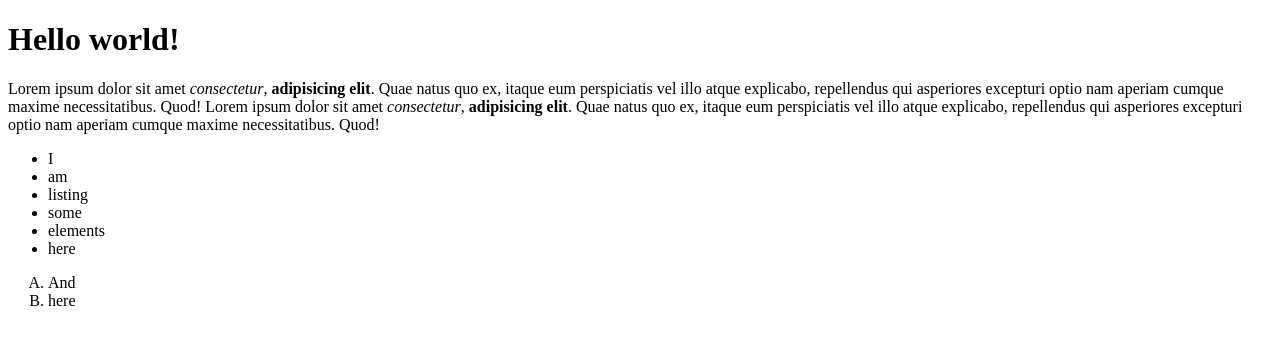
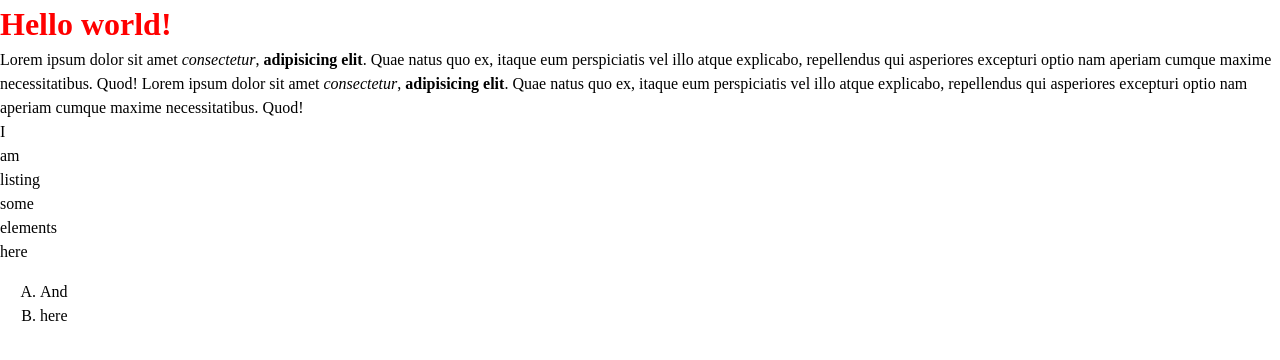
Before and after one commit to simeon-petrov-5/SoftUni-HTML-CSS-May-2022, a plain HTML site: page exercise-04-css-box-model/css-reset-example/index.html in a window 1280 px wide. Drawn offline with Linux system fonts and the light colour scheme.

Commit message:
examples from exercise 04

```diff
--- a/exercise-04-css-box-model/css-reset-example/index.html
+++ b/exercise-04-css-box-model/css-reset-example/index.html
@@ -4,6 +4,7 @@
     <meta charset="UTF-8" />
     <meta http-equiv="X-UA-Compatible" content="IE=edge" />
     <meta name="viewport" content="width=device-width, initial-scale=1.0" />
+    <link rel="stylesheet" href="reset-modern.css" />
     <link rel="stylesheet" href="style.css" />
     <title>Document</title>
   </head>
@@ -22,7 +23,7 @@
         Quod!
       </p>
 
-      <ul>
+      <ul role='list'>
         <li>I</li>
         <li>am</li>
         <li>listing</li>
--- /dev/null
+++ b/exercise-04-css-box-model/css-reset-example/reset-modern.css
@@ -0,0 +1,76 @@
+/* Box sizing rules */
+*,
+*::before,
+*::after {
+  box-sizing: border-box;
+}
+
+/* Remove default margin */
+body,
+h1,
+h2,
+h3,
+h4,
+p,
+figure,
+blockquote,
+dl,
+dd {
+  margin: 0;
+}
+
+/* Remove list styles on ul, ol elements with a list role, which suggests default styling will be removed */
+ul[role='list'],
+ol[role='list'] {
+  list-style: none;
+  margin: 0px;
+  padding: 0px;
+}
+
+/* Set core root defaults */
+html:focus-within {
+  scroll-behavior: smooth;
+}
+
+/* Set core body defaults */
+body {
+  min-height: 100vh;
+  text-rendering: optimizeSpeed;
+  line-height: 1.5;
+}
+
+/* A elements that don't have a class get default styles */
+a:not([class]) {
+  text-decoration-skip-ink: auto;
+}
+
+/* Make images easier to work with */
+img,
+picture {
+  max-width: 100%;
+  display: block;
+}
+
+/* Inherit fonts for inputs and buttons */
+input,
+button,
+textarea,
+select {
+  font: inherit;
+}
+
+/* Remove all animations, transitions and smooth scroll for people that prefer not to see them */
+@media (prefers-reduced-motion: reduce) {
+  html:focus-within {
+   scroll-behavior: auto;
+  }
+
+  *,
+  *::before,
+  *::after {
+    animation-duration: 0.01ms !important;
+    animation-iteration-count: 1 !important;
+    transition-duration: 0.01ms !important;
+    scroll-behavior: auto !important;
+  }
+}
--- /dev/null
+++ b/exercise-04-css-box-model/css-reset-example/reset.css
@@ -0,0 +1,48 @@
+/* http://meyerweb.com/eric/tools/css/reset/
+   v2.0 | 20110126
+   License: none (public domain)
+*/
+
+html, body, div, span, applet, object, iframe,
+h1, h2, h3, h4, h5, h6, p, blockquote, pre,
+a, abbr, acronym, address, big, cite, code,
+del, dfn, em, img, ins, kbd, q, s, samp,
+small, strike, strong, sub, sup, tt, var,
+b, u, i, center,
+dl, dt, dd, ol, ul, li,
+fieldset, form, label, legend,
+table, caption, tbody, tfoot, thead, tr, th, td,
+article, aside, canvas, details, embed,
+figure, figcaption, footer, header, hgroup,
+menu, nav, output, ruby, section, summary,
+time, mark, audio, video {
+	margin: 0;
+	padding: 0;
+	border: 0;
+	font-size: 100%;
+	font: inherit;
+	vertical-align: baseline;
+}
+/* HTML5 display-role reset for older browsers */
+article, aside, details, figcaption, figure,
+footer, header, hgroup, menu, nav, section {
+	display: block;
+}
+body {
+	line-height: 1;
+}
+ol, ul {
+	list-style: none;
+}
+blockquote, q {
+	quotes: none;
+}
+blockquote:before, blockquote:after,
+q:before, q:after {
+	content: '';
+	content: none;
+}
+table {
+	border-collapse: collapse;
+	border-spacing: 0;
+}
--- a/exercise-04-css-box-model/css-reset-example/style.css
+++ b/exercise-04-css-box-model/css-reset-example/style.css
@@ -0,0 +1,3 @@
+h1{
+    color: red;
+}
--- a/exercise-04-css-box-model/margin-collapse-example/style.css
+++ b/exercise-04-css-box-model/margin-collapse-example/style.css
@@ -10,3 +10,8 @@
   margin: 48px 0;
   background-color: lightskyblue;
 }
+
+.divider{
+  height: 1px;
+  background-color: black;
+}
```
Also changed, not shown: exercise-04-css-box-model/card-spacing-lecture-example/index.html (+2 -2 lines), exercise-04-css-box-model/card-spacing-lecture-example/style.css (+14 -4 lines), exercise-04-css-box-model/margin-collapse-example/index.html (+2 -0 lines).
